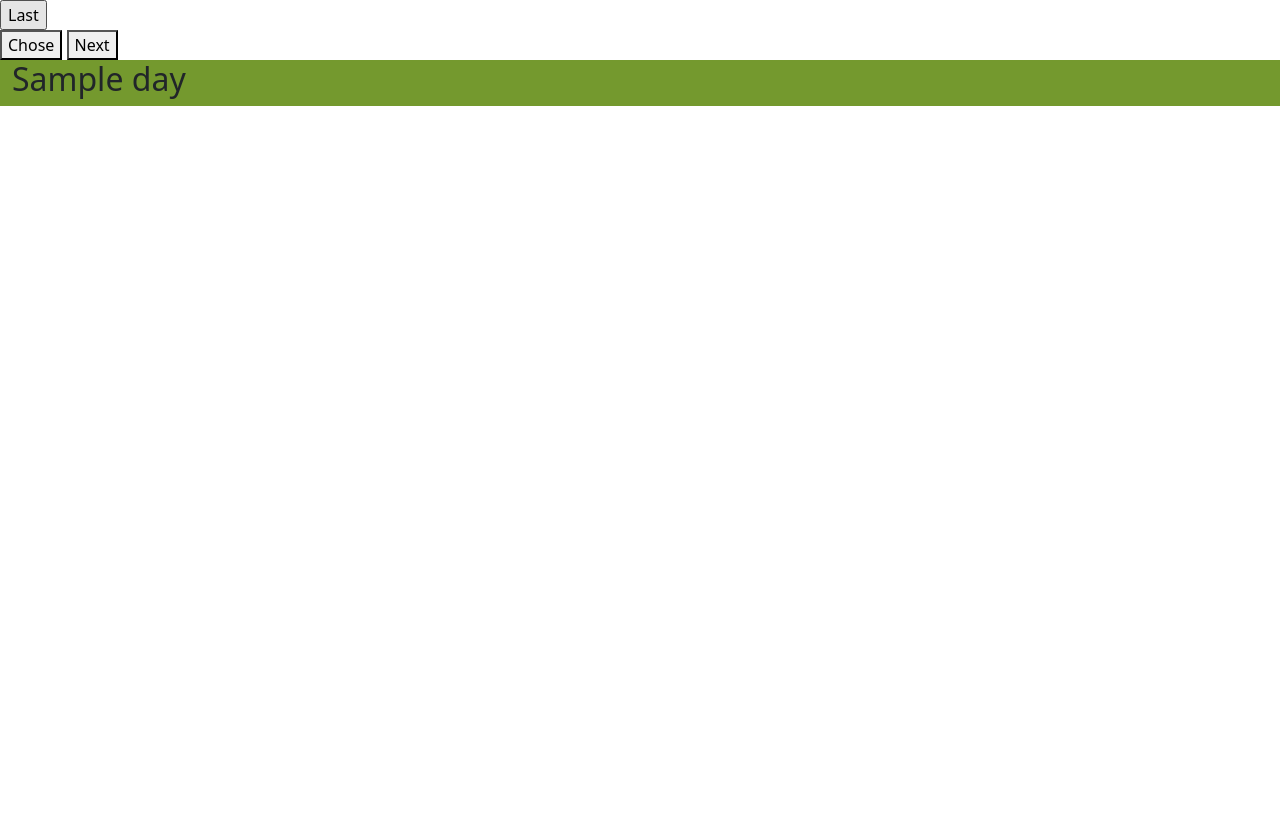
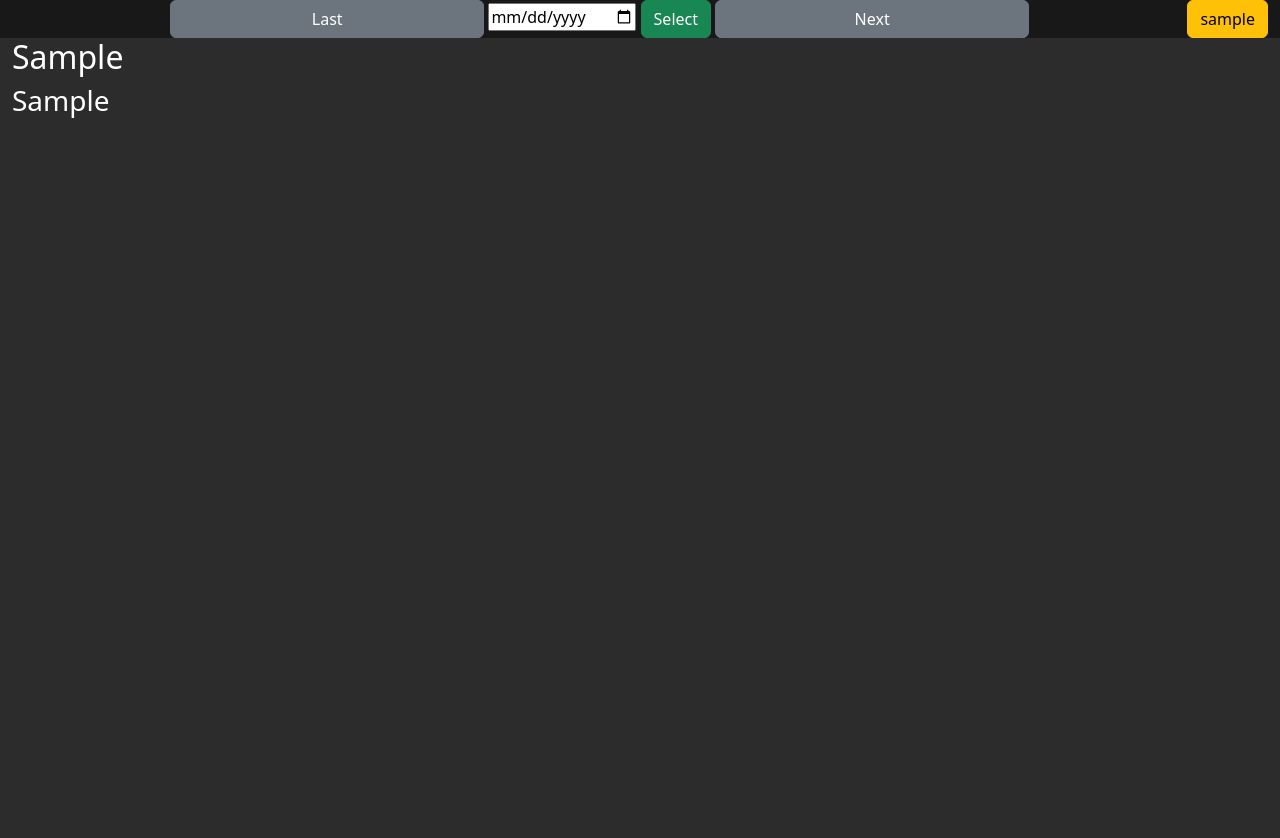
Before and after one commit to Rebarial/Task_Manager_Django, a Django app: template taskManager/planner/templates/planner/index.html in a window 1280 px wide. Before the commit the page ends 106 px from the top, so only its background shows below. Run offline with Django 5.2, Linux system fonts and the light colour scheme; tables that the repository leaves empty hold one stand-in row (values such as "Sample post"); the template is opened without the code that fills it: values that come from a table or form of the project are taken from there, most other values are stand-ins (such as "Sample title", 1, 10 or a date in 2020).

Commit message:
Switching the calendar

```diff
--- /dev/null
+++ b/taskManager/planner/static/planner/css/planner.css
@@ -0,0 +1,21 @@
+body{
+    background: #181818
+}
+
+.first{
+    color: white;
+    background: #202020
+}
+.second{
+    color: white;
+        background: #2c2c2c;
+
+}
+
+.in-line{
+    display:inline-block;
+}
+
+.form-group>*{
+    display: inline-block;
+}
--- a/taskManager/planner/static/planner/planner.css
+++ /dev/null
@@ -1,3 +0,0 @@
-body{
-    background: black;
-}
--- a/taskManager/planner/templates/planner/index.html
+++ b/taskManager/planner/templates/planner/index.html
@@ -1,36 +1,54 @@
+{% load static %}
 <!DOCTYPE html>
 <html lang="en">
 <head>
     <meta charset="UTF-8">
     <title>Planner</title>
     <link href="https://cdn.jsdelivr.net/npm/bootstrap@5.3.3/dist/css/bootstrap.min.css" rel="stylesheet" integrity="sha384-QWTKZyjpPEjISv5WaRU9OFeRpok6YctnYmDr5pNlyT2bRjXh0JMhjY6hW+ALEwIH" crossorigin="anonymous">
+    <link rel="stylesheet" href="{% static 'planner/css/planner.css' %}">
 </head>
 <body>
-<form method="get">
-    <input type="hidden" value={{ request.GET.weekday.1 }}>
-    <input type="hidden" value=weekday.1>
-    <input type="submit" value="Last">
-</form>
-<button>Chose</button>
-<button>Next</button>
+<div class="container-fluid text-center">
+<div class="text-center">
+    <form action="" method="GET" style="display:inline;">
+        <input type="hidden" value="Last" name="action">
+        <input type="hidden" value="{{ weekday.0.1|date:'Y-m-d' }}" name="date">
+        <button type="submit" class="btn btn-secondary w-25 mx-auto">Last</button>
+    </form>
+    <form action="" method="GET" style="display:inline;">
+        <input type="hidden" value="Select" name="action">
+        <input type="date" name="date">
+        <button type="submit" class="btn btn-success w-10 mx-auto">Select</button>
+    </form>
+    <form action="" method="GET" style="display:inline;">
+        <input type="hidden" value="Next" name="action">
+        <input type="hidden" value="{{ weekday.0.1|date:'Y-m-d' }}" name="date">
+        <button type="submit" class="btn btn-secondary w-25 mx-auto">Next</button>
+    </form>
+    {% if username %}
+    <a href="#" class="btn btn-warning float-end">{{ username }}</a>
+    {% endif %}
+</div>
+</div>
 <div class="container-fluid">
     <div class="row">
         {% for day in weekday %}
             {% if forloop.counter|divisibleby:"2" %}
-                <div class="col" style="background-color: #bfbaba">
+                <div class="col vh-100 first">
             {% else %}
-                <div class="col" style="background-color: #74992e">
+                <div class="col vh-100 second">
             {% endif %}
-                <h2>{{ day }}</h2>
-                <div class="col-fluid" style="background-color: #ff9999">
+                <h2> {{ day.0 }} </h2>
+                <h3>{{ day.1 }}</h3>
                     {% for el in tasks %}
-                        {% if el.data == day %}
-                            <h4> {{ el.title }} </h4>
-                            <p> {{ el.time }}</p>
-                            <p> {{ el.announce }}</p>
+                        {% if el.data == day.1 %}
+                            <div class="col-fluid" style="background-color: #ff9919">
+                                <h4> {{ el.time }} </h4>
+                                <h5> {{ el.title }}</h5>
+                                <p> {{ el.announce }}</p>
+                            </div>
                         {% endif %}
                     {% endfor %}
-                </div>
             </div>
         {% endfor %}
     </div>
--- a/taskManager/taskManager/urls.py
+++ b/taskManager/taskManager/urls.py
@@ -16,10 +16,12 @@ Including another URLconf
 """
 from django.contrib import admin
 from django.urls import path, include
+from django.conf import settings
+from django.conf.urls.static import static
 
 urlpatterns = [
     path('admin/', admin.site.urls),
     path('', include('main.urls')),
     path('planner/', include('planner.urls')),
     path('accounts/', include('django.contrib.auth.urls')),
-]
+] + static(settings.STATIC_URL, document_root=settings.STATIC_ROOT)
```
Also changed, not shown: taskManager/planner/views.py (+26 -7 lines).
